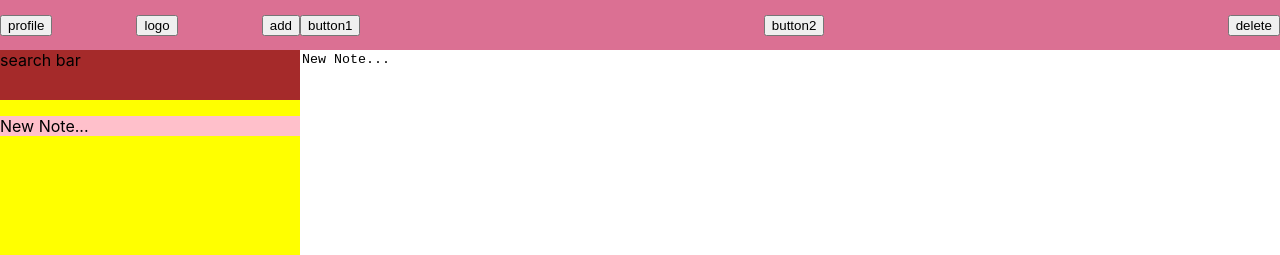
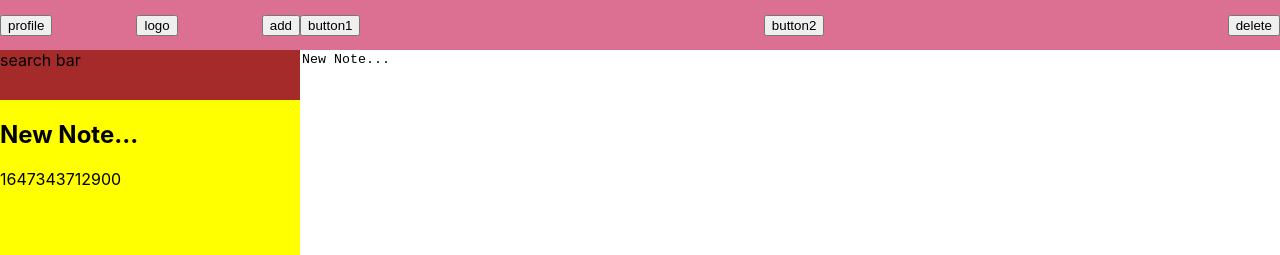
Before and after one commit to ts06067/cse316-note-app, a React (Create React App) app: page / in a window 1280 px wide. Both pictures are taken after typing "Sample" into the empty fields and a click on the button "add". Shown: the top 255 px of the page. Built offline with nearby package versions, Linux system fonts and the light colour scheme.

Commit message:
Added Note item component

```diff
--- a/src/components/NoteAppContainer.js
+++ b/src/components/NoteAppContainer.js
@@ -76,6 +76,7 @@ function NoteAppContainer() {
       const newNote = {
         id: Math.floor(Math.random() * 10000),
         body: "New Note...",
+        date: Date.now(),
       };
 
       //add the note to storage, then update the storage
--- /dev/null
+++ b/src/components/NoteItem.js
@@ -0,0 +1,20 @@
+function NoteItem(props) {
+  if (props.active !== undefined) {
+    if (props.note.id === props.active.id) {
+      return (
+        <div onClick={props.onClick} id={props.note.id}>
+          <h2 id={props.note.id}>{props.note.body}</h2>
+          <p id={props.note.id}>{props.note.date}</p>
+        </div>
+      );
+    }
+  }
+  return (
+    <div onClick={props.onClick} id={props.note.id}>
+      <h3 id={props.note.id}>{props.note.body}</h3>
+      <p id={props.note.id}>{props.note.date}</p>
+    </div>
+  );
+}
+
+export default NoteItem;
--- a/src/components/SidePanel.js
+++ b/src/components/SidePanel.js
@@ -1,4 +1,5 @@
 import "./css/SidePanel.css";
+import NoteItem from "./NoteItem";
 import SearchBar from "./SearchBar";
 import TopBarLeft from "./TopBarLeft";
 
@@ -8,20 +9,12 @@ function SidePanel(props) {
       <TopBarLeft onAdd={props.onAdd}></TopBarLeft>
       <SearchBar></SearchBar>
       {props.notes.map((note) => (
-        <p
+        <NoteItem
           key={note.id}
           onClick={props.onSelect}
-          id={note.id}
-          style={
-            props.active !== undefined
-              ? parseInt(note.id) === parseInt(props.active.id)
-                ? { backgroundColor: "pink" }
-                : { backgroundColor: "white" }
-              : { backgroundColor: "skyblue" }
-          }
-        >
-          {note.body}
-        </p>
+          note={note}
+          active={props.active}
+        ></NoteItem>
       ))}
     </div>
   );
```
